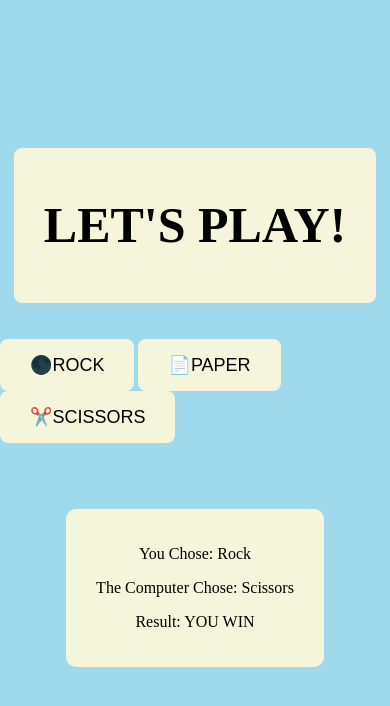
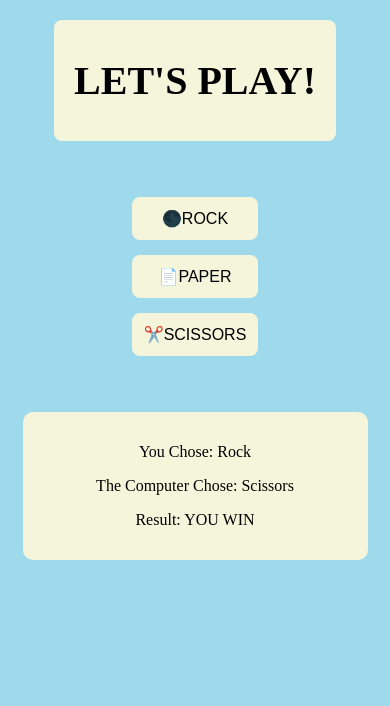
Before and after one commit to mugdhachalla/rock-paper-scissors, a plain HTML site: page index.html in a window 390 px wide. Both pictures are taken after a click on the button "🌑ROCK". Drawn offline with Linux system fonts and the light colour scheme.

Commit message:
Making responsive design

```diff
--- a/index.html
+++ b/index.html
@@ -21,9 +21,9 @@
     <br>
     <br>
    <div id="result">
-    <p id="user_choice"> You Chose: </p>
-    <p id="comp_choice"> The Computer Chose: </p>
-    <p id="winner"></p>
+    <p id="user_choice">You Chose: </p>
+    <p id="comp_choice">The Computer Chose: </p>
+    <p id="winner">Result: </p>
   </div>
 <script src="script.js"></script>
 </body>
--- a/script.js
+++ b/script.js
@@ -9,6 +9,7 @@ rockBtn.addEventListener("click", () => {
     comp(comp_input);
     document.getElementById("user_choice").textContent="You Chose: Rock";
     game(ui,comp_input);
+    document.getElementById("result").style.display = "block";
     document.getElementById("winner").textContent=result;
 
 });
@@ -18,6 +19,7 @@ paperBtn.addEventListener("click", () =>{
     comp(comp_input);
     document.getElementById("user_choice").textContent="You Chose: Paper";
     game(ui,comp_input);
+    document.getElementById("result").style.display = "block";
     document.getElementById("winner").textContent=result;
 });
 scissorsBtn.addEventListener("click", () =>{
@@ -26,6 +28,7 @@ scissorsBtn.addEventListener("click", () =>{
     comp(comp_input);
     document.getElementById("user_choice").textContent="You Chose: Scissors";
     game(ui,comp_input);
+    document.getElementById("result").style.display = "block";
     document.getElementById("winner").textContent=result;
 });
 function game(ui,comp_input){
--- a/style.css
+++ b/style.css
@@ -8,6 +8,14 @@ body {
   font-family: 'Times New Roman', Times, serif;
   background-color: #9fdaec;
 }
+#buttons {
+  display: flex;
+  gap: 20px;
+  flex-wrap: wrap;
+  justify-content: center;
+  margin-top: 20px;
+}
+
 #buttons button{
     padding: 15px 30px;
     font-size: 18px;
@@ -33,6 +41,7 @@ body {
     transition: background-color 0.3s;
 }
 #result{
+    display: none;
     padding: 20px 30px;
     background-color: beige;
     border-radius: 10px;
@@ -43,3 +52,35 @@ body {
     transition: background-color 0.3s ease;
     cursor:pointer;
 }
+@media (max-width: 600px) {
+  body {
+    padding: 20px;
+    justify-content: flex-start; /* so content starts from top */
+  }
+
+  #buttons {
+    flex-direction: column;   /* stack buttons vertically */
+    gap: 15px;
+    align-items: center;
+  }
+
+  #buttons button {
+    width: 100%;
+    max-width: 250px;
+    font-size: 16px;
+    padding: 12px;
+  }
+
+  #header {
+    font-size: 20px;
+    padding: 10px 20px;
+    text-align: center;
+  }
+
+  #result {
+    font-size: 16px;
+    padding: 15px;
+    margin-top: 20px;
+    width: 90%;
+  }
+}
```
Also changed, not shown: 1 other file.
